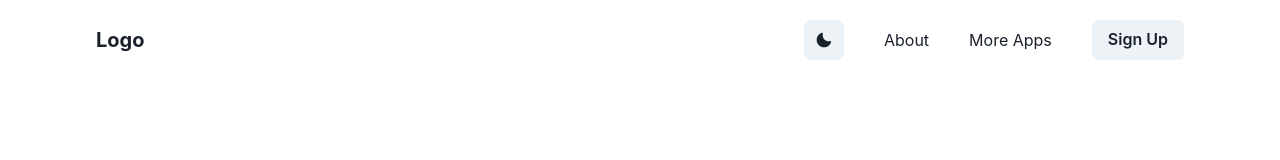
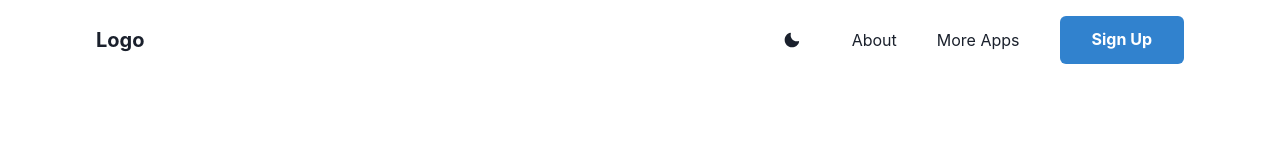
Before and after one commit to sammy-code98/chakra-landing-page, a React (Create React App) app: page / in a window 1280 px wide. Shown: the top 160 px of the page. Built offline with nearby package versions, Linux system fonts and the light colour scheme; the HTML template or start-up script is replaced by a standard one.

Commit message:
minor fix

```diff
--- a/src/components/Nav.tsx
+++ b/src/components/Nav.tsx
@@ -45,7 +45,16 @@ export default function Nav({ onOpen, ref }: { onOpen: any, ref: any }) {
             <Spacer />
 
             <Flex alignItems='center'>
-                <IconButton mr='10' w={6} h={6} p={5} onClick={toggleColorMode} aria-label={'toggle button'}>
+                <IconButton
+                    mr='10'
+                    w={6} h={6} p={5}
+                    onClick={toggleColorMode}
+                    variant='ghost'
+                    _hover={{
+                        bg: 'none'
+
+                    }}
+                    aria-label={'toggle button'}>
                     {colorMode === 'light' ? <MoonIcon /> : <SunIcon />}
                 </IconButton>
 
@@ -54,7 +63,14 @@ export default function Nav({ onOpen, ref }: { onOpen: any, ref: any }) {
                         <>
                             <Text fontSize='md' mr='10'>About</Text>
                             <Text fontSize='md' mr='10'>More Apps</Text>
-                            <Button>Sign Up </Button>
+                            <Button
+                                px='2rem'
+                                py='1.5rem'
+                                colorScheme='blue'
+                                variant='solid'
+                                mb={isMobileScreen ? '0' : '10'}
+                                fontWeight='bold'
+                                size={isMobileScreen ? 'md' : 'sm'}>Sign Up </Button>
                         </>
                     ) : (
                         <IconButton
```
